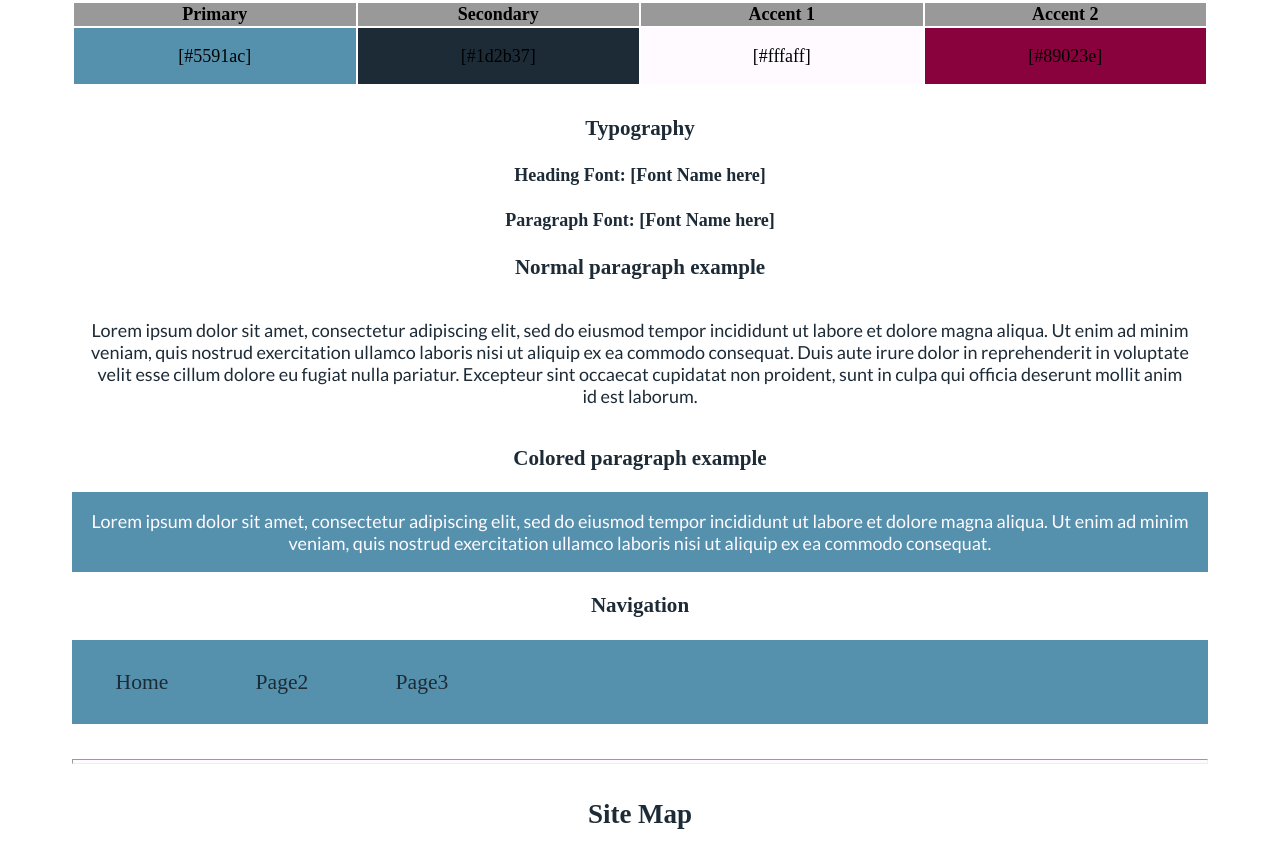
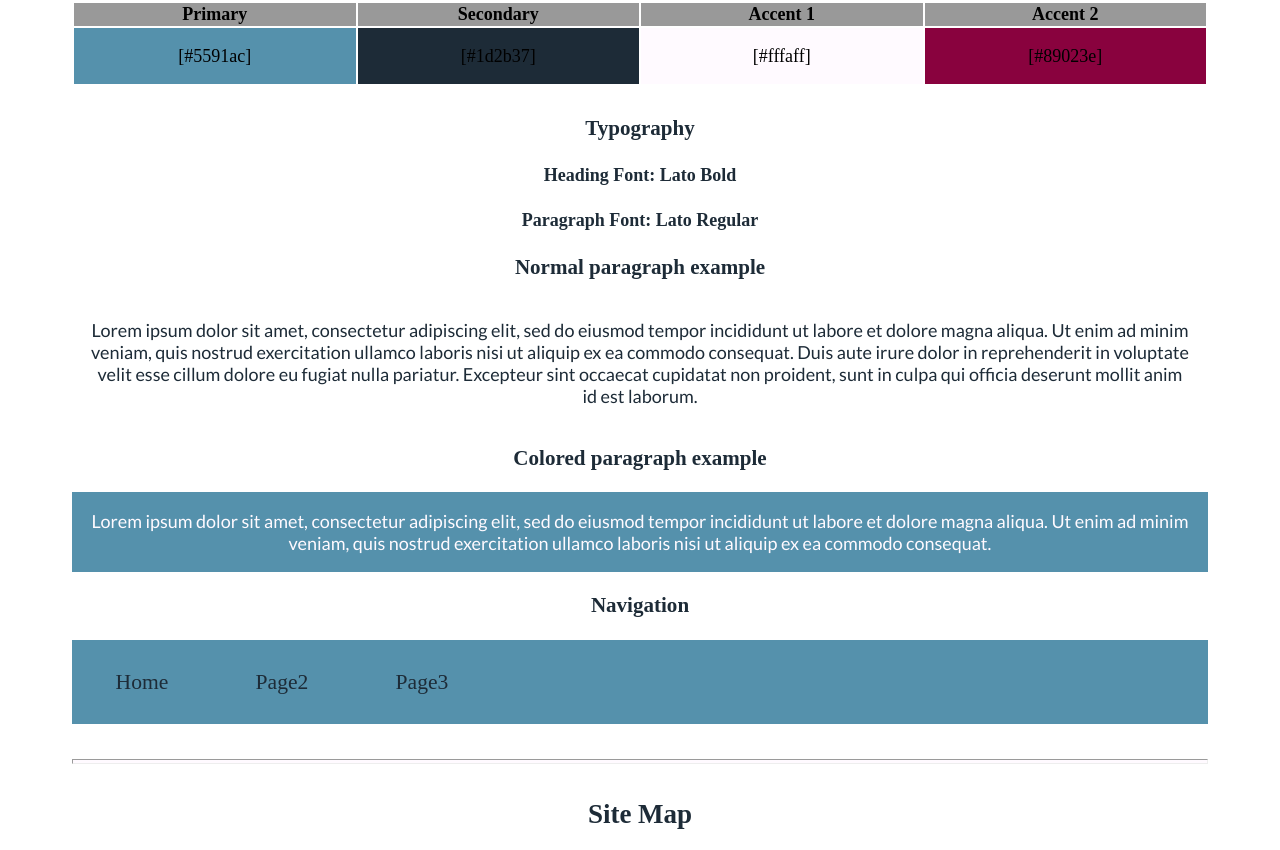
Before and after one commit to snotechtom/wdd130, a plain HTML site: page athlete-spog/site-plan.html in a window 1280 px wide. Shown: the part 2163-3013 px from the top of the page. Drawn offline with Linux system fonts and the light colour scheme.

Commit message:
WDD130 W07 02

```diff
--- a/athlete-spog/site-plan.html
+++ b/athlete-spog/site-plan.html
@@ -64,10 +64,10 @@
       <!-- Choose a font for your paragraphs (body copy) and headlines. What font(s) have you chosen? Why did you choose what you did?  Make sure to review the list of web safe fonts at W3Schools.org as a starting point.  Think also about which of your colors above you might use for background and font colors. -->
 
       <h4>
-        Heading Font: [Font Name here]  <!-- change this -->
+        Heading Font: Lato Bold  <!-- change this -->
       </h4>
       <h4>
-        Paragraph Font: [Font Name here]  <!-- change this -->
+        Paragraph Font: Lato Regular  <!-- change this -->
       </h4>
       <h3>
         Normal paragraph example
```
